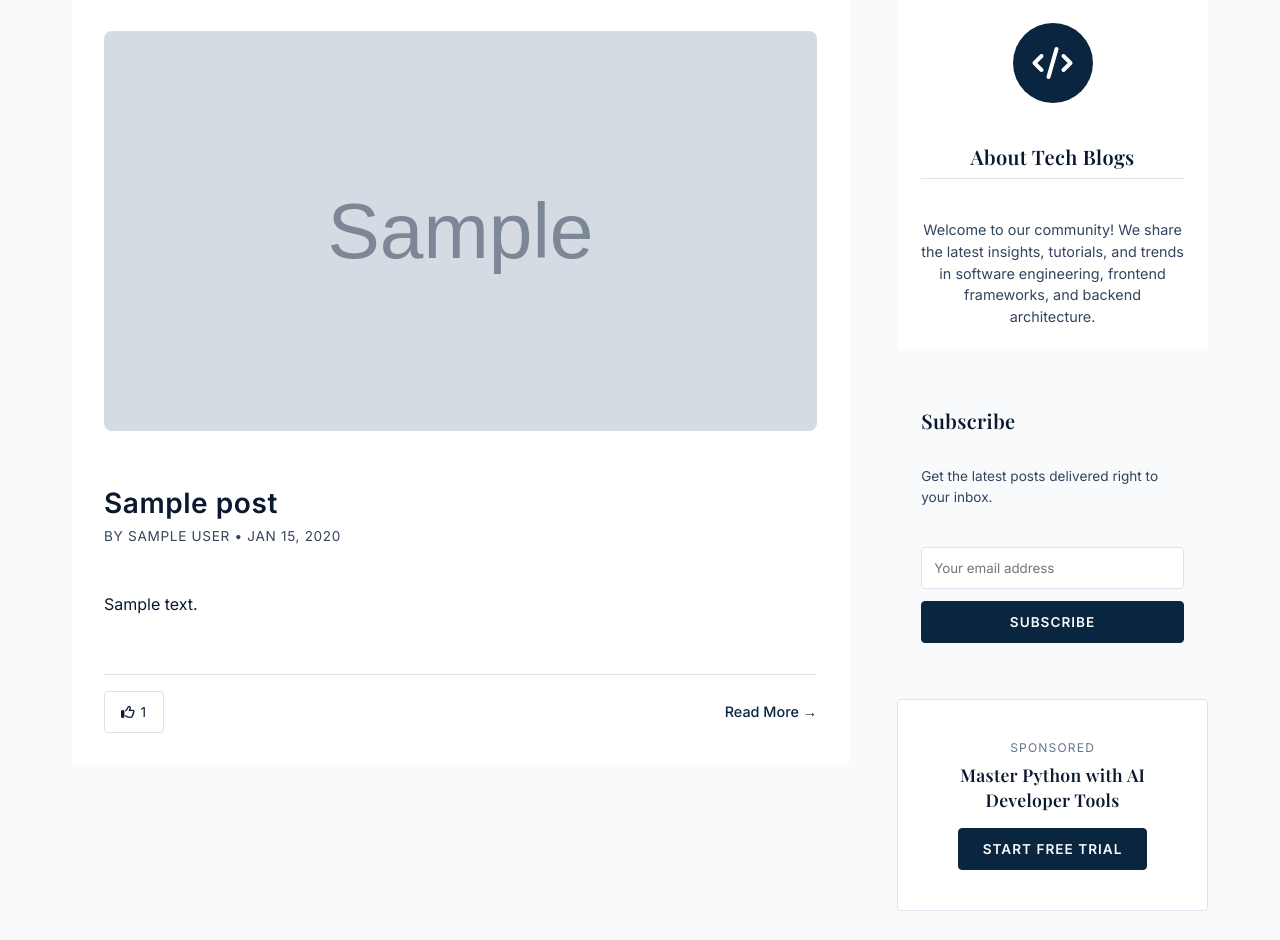
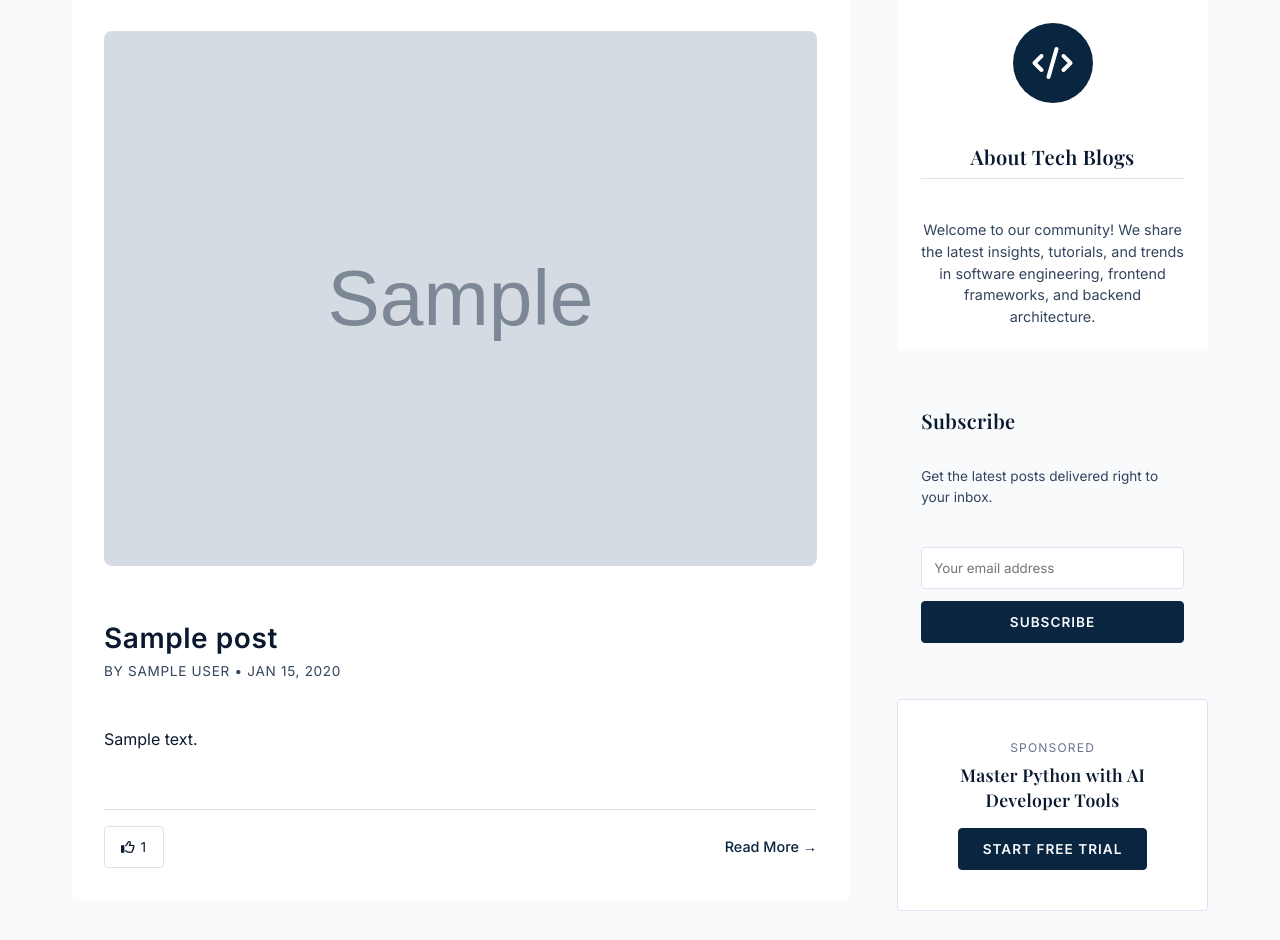
Before and after one commit to harshpatel1011/Blog, a Django app: page / in a window 1280 px wide. Shown: the part 208-1148 px from the top of the page. Run offline with Django 5.2, Linux system fonts and the light colour scheme; tables that the repository leaves empty hold one stand-in row (values such as "Sample post"); grey boxes marked "Sample" are stand-in pictures.

Commit message:
Update image styling in home.html
Removed max-height style from post image.

```diff
--- a/Tech_Blogs/Templates/home.html
+++ b/Tech_Blogs/Templates/home.html
@@ -80,7 +80,7 @@
 
                             {% if post.image %}
                             <div style="margin-bottom: 1.5rem;">
-                                <img src="{{ post.image.url }}" alt="{{ post.title }}" style="width: 100%; max-height: 400px; object-fit: cover; border-radius: 8px;">
+                                <img src="{{ post.image.url }}" alt="{{ post.title }}" style="width: 100%; object-fit: cover; border-radius: 8px;">
                             </div>
                             {% endif %}
                             <header style="margin-bottom: 1.5rem;">
```
